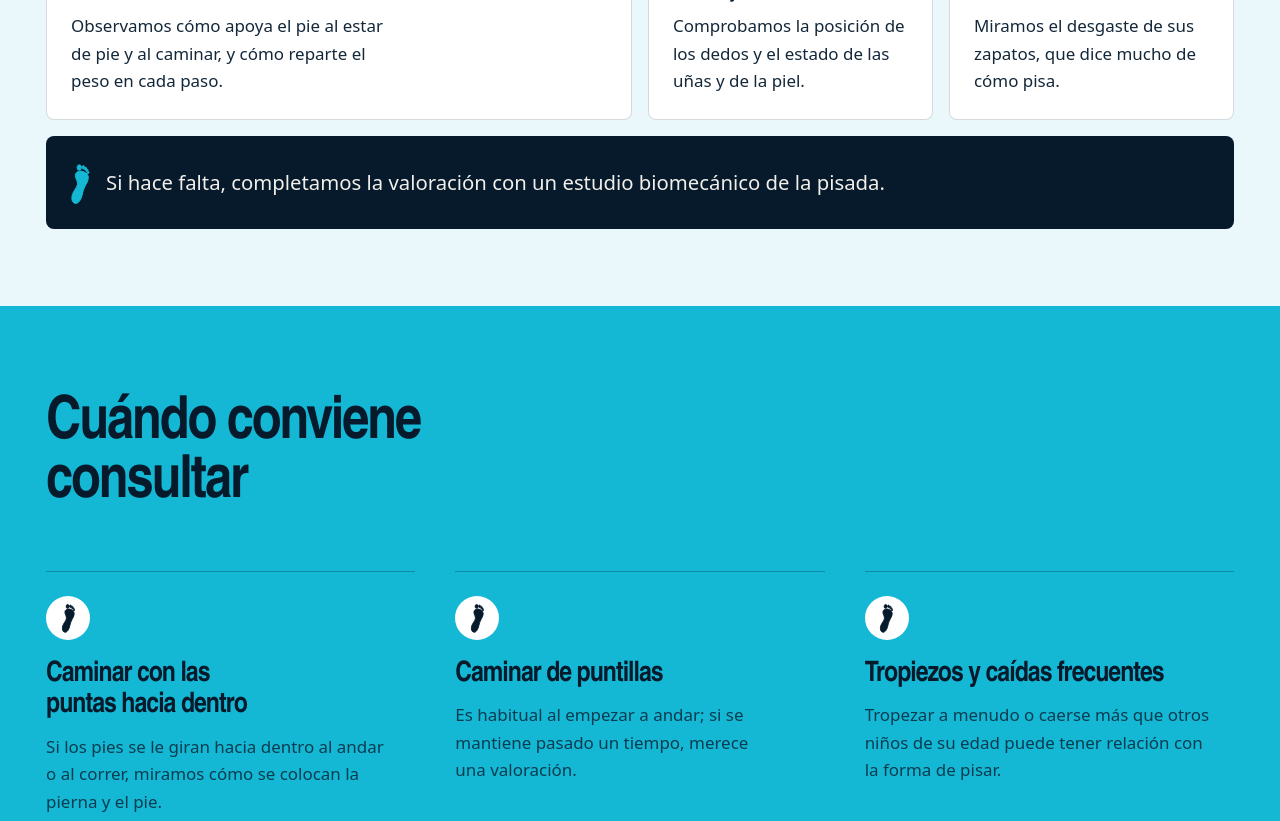
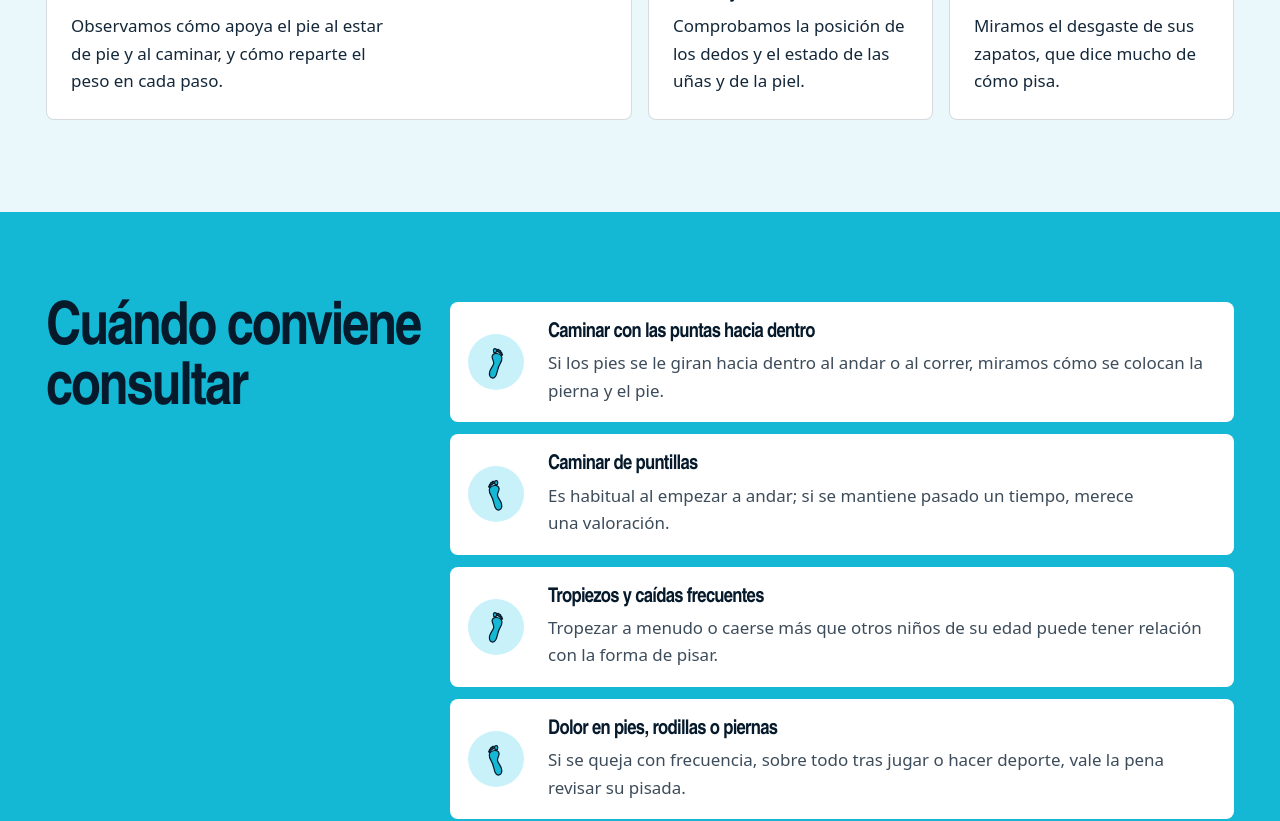
Before and after one commit to NataliaaJN/valdepodo, a Nuxt app: page /servicios/podologia-infantil in a window 1280 px wide. Shown: the part 1900-2721 px from the top of the page. Built offline with nearby package versions, Linux system fonts and the light colour scheme.

Commit message:
Servicios: podología infantil sin la nota del estudio biomecánico y con «Cuándo conviene consultar» en filas blancas sobre el cyan, con huellas alternas
Co-Authored-By: Claude Sonnet 5.5 <noreply@anthropic.com>

```diff
--- a/app/data/kids.ts
+++ b/app/data/kids.ts
@@ -39,8 +39,6 @@ export const kids = {
       illustration: 'shoe',
     },
   ] as readonly KidsAssessment[],
-  /** Nota bajo las valoraciones. */
-  assessmentNote: 'Si hace falta, completamos la valoración con un estudio biomecánico de la pisada.',
   /** Motivos habituales de consulta (lista editorial, sin lenguaje alarmista). */
   consultTitle: 'Cuándo conviene consultar',
   consult: [
--- a/app/pages/servicios/podologia-infantil.vue
+++ b/app/pages/servicios/podologia-infantil.vue
@@ -47,27 +47,18 @@ const [gait, arch, toes, shoe] = kids.assessments
           <h3 class="tile__name">{{ shoe!.title }}</h3>
           <p class="tile__text">{{ shoe!.text }}</p>
         </article>
-
-        <p v-reveal="4" class="tile tile--note">
-          <svg class="tile__foot" viewBox="0 0 112 256" aria-hidden="true">
-            <g style="--fp-fill: var(--color-primary); --fp-stroke: var(--color-primary)">
-              <Footprint side="right" variant="both" :stroke-width="5" />
-            </g>
-          </svg>
-          {{ kids.assessmentNote }}
-        </p>
       </div>
     </ServiceSection>
 
     <section class="consult chapter-blue section-clip" aria-labelledby="kids-consult-title" data-nav-theme="bone">
-      <div class="container-wide">
+      <div class="container-wide consult__grid">
         <h2 id="kids-consult-title" v-reveal class="consult__title">{{ kids.consultTitle }}</h2>
         <ul class="consult__list" role="list">
           <li v-for="(c, i) in kids.consult" :key="c.title" v-reveal="i % 3" class="consult__item">
             <span class="consult__mark" aria-hidden="true">
-              <svg viewBox="0 0 112 256" class="consult__foot">
-                <g style="--fp-fill: var(--color-ink); --fp-stroke: var(--color-ink)">
-                  <Footprint side="right" variant="both" :stroke-width="6" />
+              <svg viewBox="0 0 112 256" class="consult__foot" :class="{ 'consult__foot--left': i % 2 }">
+                <g style="--fp-fill: var(--color-primary); --fp-stroke: var(--color-ink)">
+                  <Footprint :side="i % 2 ? 'left' : 'right'" variant="both" :stroke-width="9" />
                 </g>
               </svg>
             </span>
@@ -141,31 +132,13 @@ const [gait, arch, toes, shoe] = kids.assessments
   min-height: 0;
   aspect-ratio: 200 / 110;
 }
-/* Pieza de cierre: tinta, a todo el ancho */
-.tile--note {
-  flex-direction: row;
-  align-items: center;
-  gap: 1rem;
-  padding: 1.5rem;
-  border: 0;
-  background: var(--color-ink);
-  color: var(--color-bone);
-  font-size: var(--text-body-l);
-  line-height: var(--text-body-l--line-height);
-}
-.tile__foot {
-  flex: none;
-  width: 1.25rem;
-  rotate: 12deg;
-}
 
 @media (min-width: 640px) {
   .bento {
     grid-template-columns: repeat(2, minmax(0, 1fr));
   }
   .tile--gait,
-  .tile--arch,
-  .tile--note {
+  .tile--arch {
     grid-column: 1 / -1;
   }
   .tile--arch {
@@ -202,77 +175,101 @@ const [gait, arch, toes, shoe] = kids.assessments
     grid-column: 4;
     grid-row: 2;
   }
-  .tile--note {
-    grid-column: 1 / -1;
-    grid-row: 3;
-  }
   .tile--toes .tile__name,
   .tile--shoe .tile__name {
     font-size: 1.375rem;
   }
 }
 
-/* ---------- Banda de motivos de consulta ---------- */
+/* ---------- Banda de motivos de consulta ----------
+   Fondo cyan de marca; el contenido va en filas blancas (tinta sobre blanco: contraste alto), con el título
+   en una columna a la izquierda. Las huellas alternan pie derecho e izquierdo, como pasos. */
 .consult {
   padding-block: clamp(3.5rem, 7vw, 6rem);
 }
+.consult__grid {
+  display: grid;
+  grid-template-columns: minmax(0, 1fr);
+  gap: clamp(1.75rem, 4vw, 3rem);
+}
 .consult__title {
-  max-width: 18ch;
+  max-width: 14ch;
   font-size: var(--text-display-m);
   line-height: var(--text-display-m--line-height);
 }
 .consult__list {
   display: grid;
-  grid-template-columns: minmax(0, 1fr);
-  gap: 0 2rem;
-  margin-top: clamp(2rem, 5vw, 3.5rem);
+  gap: 0.75rem;
 }
 .consult__item {
-  padding: 1.5rem 0 1.75rem;
-  border-top: 1px solid var(--color-border);
+  display: grid;
+  grid-template-columns: auto minmax(0, 1fr);
+  column-gap: 1rem;
+  align-items: center;
+  padding: 1rem 1.25rem 1rem 1rem;
+  border-radius: var(--radius-l);
+  background: var(--color-white);
+  transition: translate var(--dur-base) var(--ease-out-soft);
 }
 .consult__mark {
+  grid-row: span 2;
   display: grid;
   place-items: center;
-  width: 2.75rem;
-  height: 2.75rem;
+  width: 3rem;
+  height: 3rem;
   border-radius: 50%;
-  background: var(--color-white);
+  background: var(--color-cyan-light);
 }
 .consult__foot {
-  width: 0.9rem;
+  width: 0.95rem;
   rotate: 12deg;
 }
+.consult__foot--left {
+  rotate: -12deg;
+}
 .consult__name {
-  margin-top: 1.25rem;
-  font-size: var(--text-heading-s);
-  line-height: 1.12;
+  font-size: var(--text-body-l);
+  font-weight: 600;
+  line-height: 1.25;
   color: var(--color-ink);
 }
 .consult__text {
-  margin-top: 0.625rem;
-  max-width: 36ch;
+  margin-top: 0.25rem;
   color: var(--color-text-secondary);
 }
-@media (min-width: 640px) {
+@media (min-width: 1024px) {
+  .consult__grid {
+    grid-template-columns: repeat(12, minmax(0, 1fr));
+    column-gap: 1.5rem;
+    align-items: start;
+  }
+  .consult__title {
+    grid-column: 1 / span 4;
+  }
   .consult__list {
-    grid-template-columns: repeat(2, minmax(0, 1fr));
+    grid-column: 5 / span 8;
   }
-}
-@media (min-width: 1024px) {
-  .consult__list {
-    grid-template-columns: repeat(3, minmax(0, 1fr));
-    gap: 0 2.5rem;
+  .consult__item {
+    padding: 1.125rem 1.75rem 1.125rem 1.125rem;
+    column-gap: 1.5rem;
+  }
+  .consult__mark {
+    width: 3.5rem;
+    height: 3.5rem;
   }
 }
 
 @media (hover: hover) and (pointer: fine) {
-  .tile:not(.tile--note):hover {
+  .consult__item:hover {
+    translate: 0 -2px;
+  }
+  .tile:hover {
     translate: 0 -2px;
   }
 }
 @media (prefers-reduced-motion: reduce) {
-  .tile {
+  .tile,
+  .consult__item {
     transition: none;
   }
 }
```
